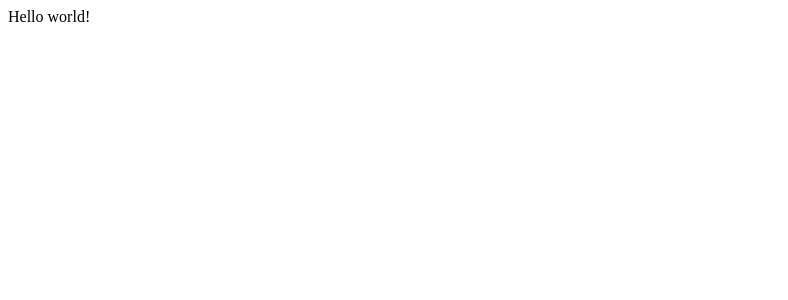
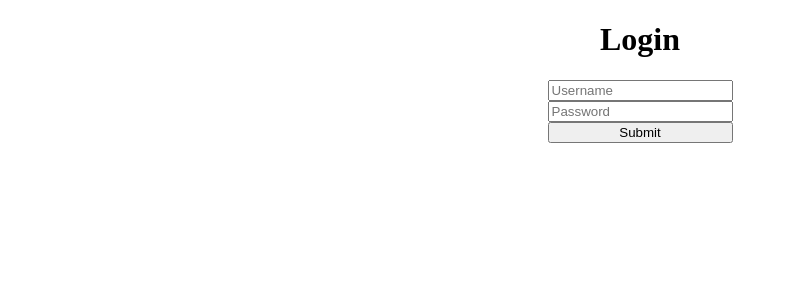
Before and after one commit to Snejka/react-hooks-intro, a React (Create React App) app: page / in a window 1280 px wide. Shown: the top 300 px of the page, without its empty margins (0-788 px from the left). Built offline with nearby package versions, Linux system fonts and the light colour scheme.

Commit message:
Creating a simple form

```diff
--- a/src/App.js
+++ b/src/App.js
@@ -1,8 +1,44 @@
+import React, { useState } from "react";
 
-function App() {
+
+export default function App() {
+  const [ username, setUsername ] = useState("");
+  const [ password, setPassword ] = useState("");
+  const [ user, setUser ] = useState({username: null, password: null, test: ""});
+
+  const handleFormSubmit = ( event ) => {
+    event.preventDefault();
+    setUser({...user, ...{ username, password } });
+    setUsername("");
+    setPassword("");
+
+  }
   return (
-    <div>Hello world!</div>
+    <div style={{ textAlign: "center"}}>
+      <h1>Login</h1>
+      <form
+        style={{ display: "grid", alignItems:'center', justifyContent: 'center' }}
+        onSubmit={handleFormSubmit}
+      >
+        <input
+          type="text"
+          value={username}
+          placeholder="Username"
+          onChange={(event) => setUsername(event.target.value)}
+        />
+        <input
+          type="password"
+          value={password}
+          placeholder="Password"
+          onChange={(event) => setPassword(event.target.value)}
+        />
+        <button type="submit">Submit</button>
+      </form>
+      {user.username && <section>
+        <hr />
+        <p>Name submited: {user.username}!</p>
+      </section>
+      }
+    </div>
   );
 }
-
-export default App;
```
